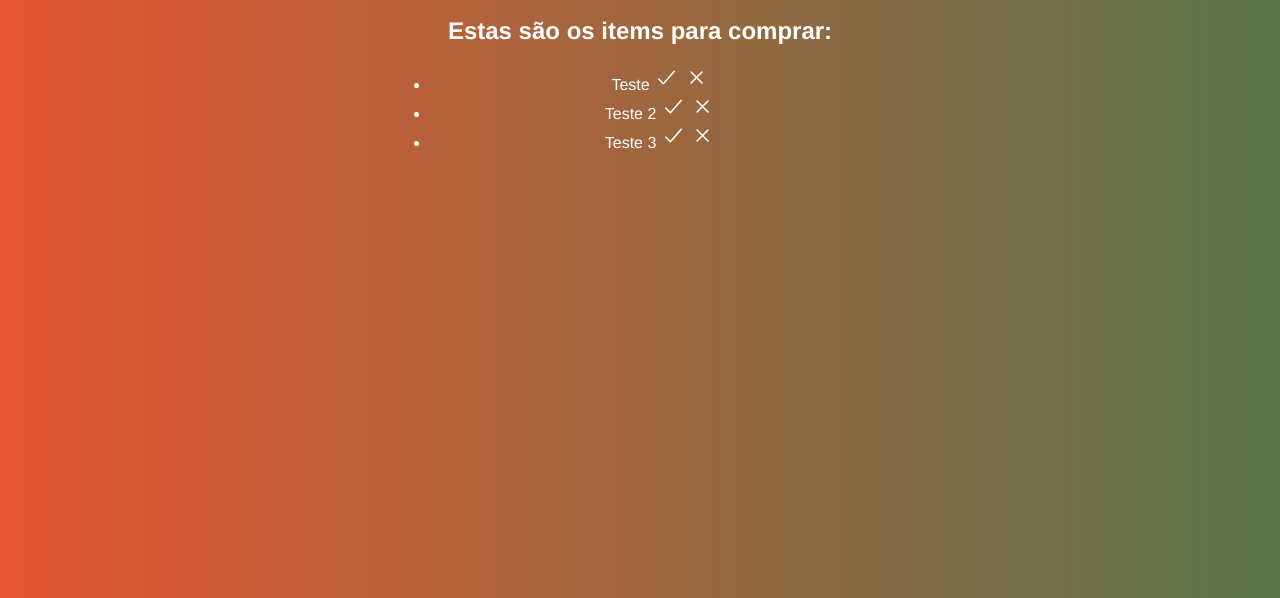
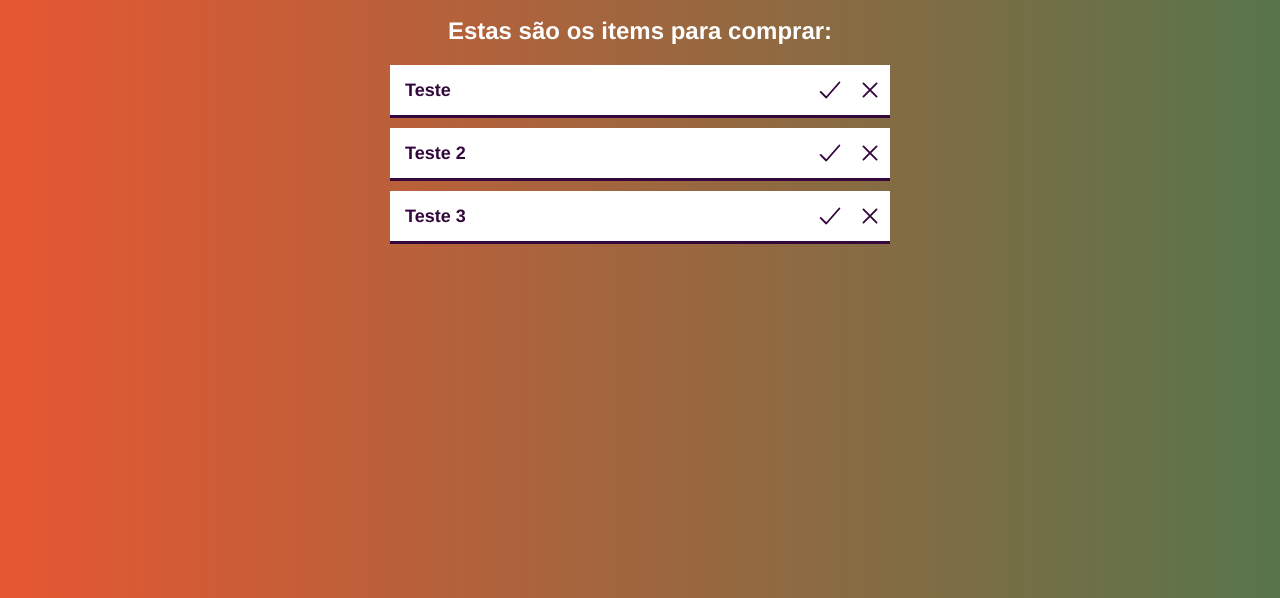
Before and after one commit to Programmerarantes/projeto_todo, a plain HTML site: page index.html in a window 1280 px wide. Shown: the part 202-800 px from the top of the page. Drawn offline with nearby package versions, Linux system fonts and the light colour scheme.

Commit message:
finalizando css

```diff
--- a/style.css
+++ b/style.css
@@ -63,3 +63,61 @@ ion-icon {
 }
 
 /*Task Container*/
+
+#task-list {
+    list-style: none;
+    padding-left: 0;
+}
+
+#task-list li {
+    text-align: left;
+    height: 50px;
+    line-height: 50px;
+    position: relative;
+    border-bottom: 3px solid #34073D;
+    background-color: #FFF;
+    color: #34073D;
+    margin-bottom: 10px;
+    padding-left: 15px;
+    transition: .5s;
+    font-weight: bold;
+}
+
+#task-list li span {
+    font-size: 18px;
+}
+
+#task-list ion-icon {
+    position: absolute;
+    top: 0;
+    height: 40px;
+    transition: .5s;
+    cursor: pointer;
+    width: 30px;
+    padding: 5px;
+}
+
+.done-btn {
+    right: 40px;
+}
+.done-btn:hover {
+   color: #fff;
+   background-color: #09e01b;
+}
+.remove-btn {
+    right: 0px;
+}
+
+.remove-btn:hover {
+    color: #FFF;
+    background-color: #eb0927;
+}
+
+.hide {
+    display: none;
+}
+#task-list li.done {
+    background-color: #34073D;
+    color: #fff;
+    text-decoration: line-through;
+}
```
